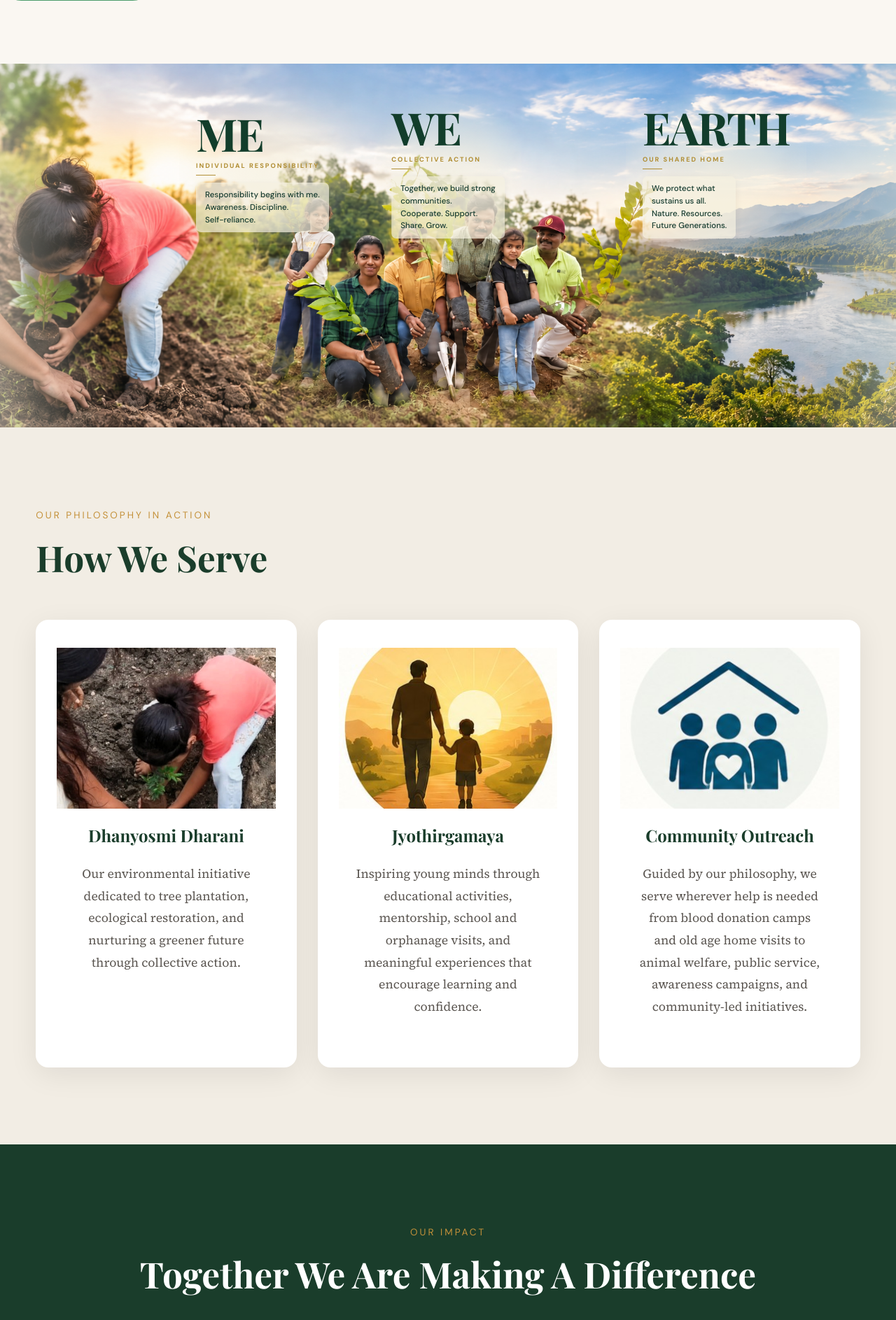
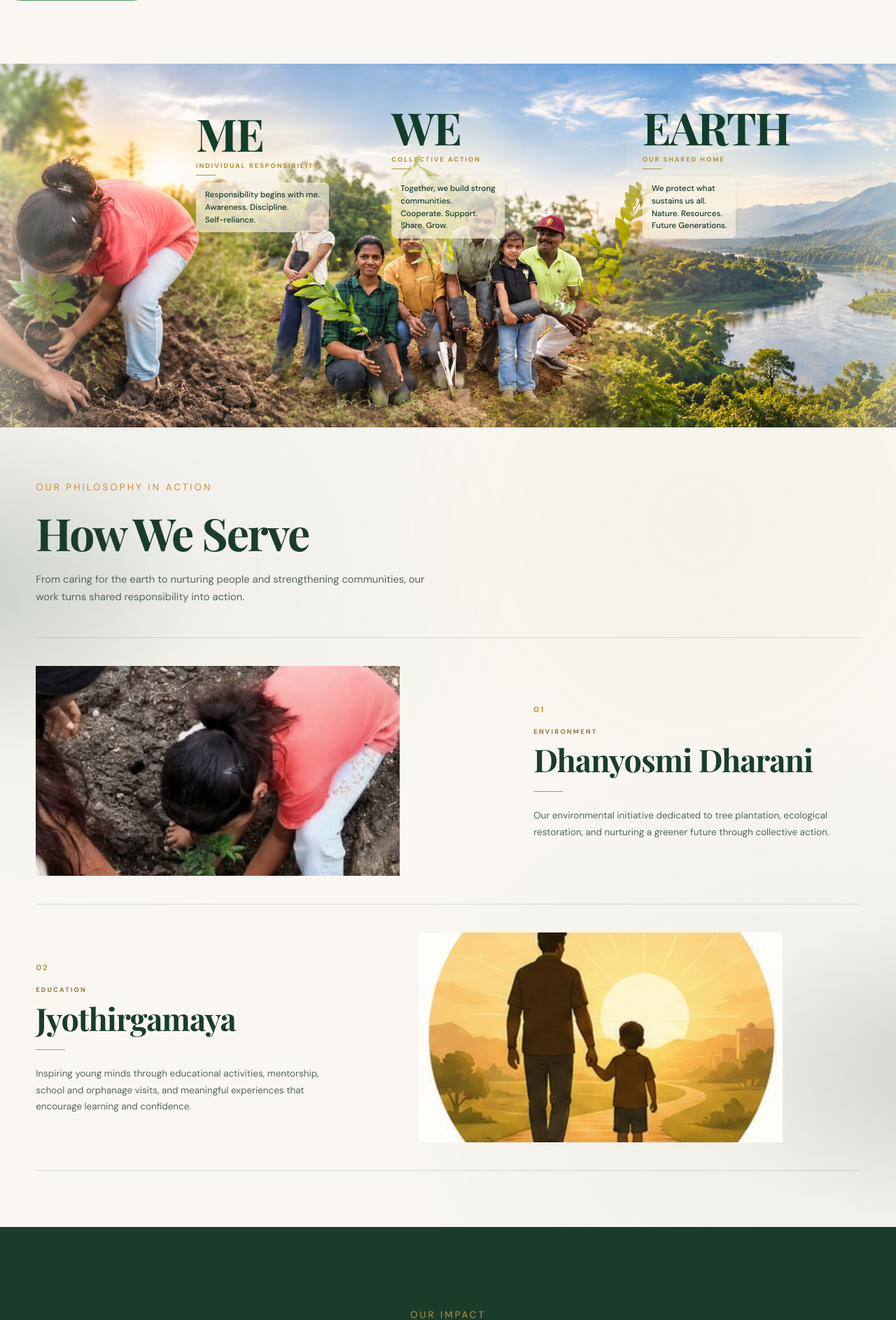
Before and after one commit to imakarshv/vasudhaiva-kutumbakam-platform, a FastAPI app: page / in a window 1280 px wide. Shown: the part 1253-3140 px from the top of the page at 70% size. Run offline with FastAPI, Linux system fonts and the light colour scheme.

Commit message:
Clean up homepage styles

```diff
--- a/app/static/css/home.css
+++ b/app/static/css/home.css
@@ -794,146 +750,305 @@
 }
 
 /* ==========================================
-   ABOUT
+   HOW WE SERVE
 ========================================== */
 
-.about-preview{
+.initiatives {
+    position: relative;
+    overflow: hidden;
 
-    background:white;
+    background:
+        radial-gradient(
+            ellipse at 8% 18%,
+            rgba(72, 105, 73, .08) 0%,
+            rgba(72, 105, 73, 0) 38%
+        ),
+        radial-gradient(
+            ellipse at 92% 82%,
+            rgba(72, 105, 73, .07) 0%,
+            rgba(72, 105, 73, 0) 40%
+        ),
+        radial-gradient(
+            ellipse at 78% 12%,
+            rgba(184, 163, 84, .06) 0%,
+            rgba(184, 163, 84, 0) 32%
+        ),
+        var(--cream);
 
+    padding: 70px 0 80px;
+}
+.initiatives::before {
+    content: "";
+    position: absolute;
+    inset: 0;
+
+    background:
+        radial-gradient(
+            ellipse 500px 350px at -5% 20%,
+            rgba(31, 72, 52, .18),
+            transparent 70%
+        ),
+        radial-gradient(
+            ellipse 450px 320px at 105% 80%,
+            rgba(31, 72, 52, .15),
+            transparent 70%
+        );
+
+    pointer-events: none;
 }
 
-.about-preview .container{
-
-    max-width:850px;
-
-    text-align:center;
-
+.initiatives .container {
+    position: relative;
+    z-index: 2;
 }
 
-.about-preview h2 em{
 
-    color:var(--leaf);
+/* ------------------------------------------
+   INTRO
+------------------------------------------ */
 
-    font-style:italic;
-
+.initiatives-heading {
+    max-width: 760px;
 }
 
-.about-text{
-
-    font-size:1.15rem;
-
-    line-height:1.9;
-
-    margin-bottom:28px;
-
+.initiatives-heading .section-label {
+    margin-bottom: 22px;
 }
 
-/* ==========================================
-   ANIMATION
-========================================== */
+.initiatives-heading h2 {
+    margin: 0;
 
-@keyframes scrollPulse{
+    color: var(--forest);
+    font-family: "Playfair Display", serif;
+    font-size: clamp(3.2rem, 5vw, 5rem);
+    font-weight: 700;
+    line-height: .95;
+    letter-spacing: -2px;
+}
 
-    0%{
+.initiatives-intro {
+    max-width: 590px;
+    margin: 24px 0 0;
 
-        opacity:.2;
+    color: #53665b;
+    font-family: "DM Sans", sans-serif;
+    font-size: .92rem;
+    line-height: 1.7;
+}
 
-        transform:translateY(0);
 
+/* ------------------------------------------
+   INITIATIVE STORIES
+------------------------------------------ */
+
+.initiative-list {
+    margin-top: 45px;
+}
+
+.initiative-story {
+    display: grid;
+    grid-template-columns: 1.15fr .85fr;
+    align-items: center;
+
+    gap: 80px;
+
+    padding: 40px 0;
+
+    border-top: 1px solid rgba(31, 72, 52, .16);
+}
+
+.initiative-story:last-child {
+    border-bottom: 1px solid rgba(31, 72, 52, .16);
+}
+
+
+/* ------------------------------------------
+   REVERSE SECOND STORY
+------------------------------------------ */
+
+.initiative-story-reverse {
+    grid-template-columns: .85fr 1.15fr;
+}
+
+.initiative-story-reverse .initiative-story-image {
+    order: 2;
+}
+
+.initiative-story-reverse .initiative-story-content {
+    order: 1;
+}
+
+
+/* ------------------------------------------
+   IMAGE
+------------------------------------------ */
+
+.initiative-story-image {
+    width: 100%;
+    max-width: 520px;
+    height: 300px;
+    overflow: hidden;
+}
+
+.initiative-story-image img {
+    width: 100%;
+    height: 100%;
+
+    display: block;
+
+    object-fit: cover;
+
+    filter: saturate(.92);
+
+    transition:
+        transform .8s ease,
+        filter .8s ease;
+}
+
+.initiative-story:hover img {
+    transform: scale(1.025);
+    filter: saturate(1);
+}
+
+
+/* ------------------------------------------
+   CONTENT
+------------------------------------------ */
+
+.initiative-story-content {
+    max-width: 470px;
+}
+.initiative-number {
+    display: block;
+    margin-bottom: 14px;
+    font-family: "DM Sans", sans-serif;
+    font-size: .7rem;
+    font-weight: 700;
+    letter-spacing: 2px;
+    color: var(--gold);
+}
+.initiative-category {
+    margin: 0 0 10px;
+
+    color: #8d7540;
+    font-family: "DM Sans", sans-serif;
+    font-size: .58rem;
+    font-weight: 700;
+    letter-spacing: 2.2px;
+}
+
+.initiative-story h3 {
+    margin: 0;
+
+    color: var(--forest);
+    font-family: "Playfair Display", serif;
+    font-size: clamp(2.2rem, 3.5vw, 3.5rem);
+    font-weight: 700;
+    line-height: 1;
+    letter-spacing: -1px;
+}
+
+
+/* ------------------------------------------
+   GOLD EDITORIAL LINE
+------------------------------------------ */
+
+.initiative-line {
+    width: 42px;
+    height: 1px;
+
+    margin: 22px 0;
+
+    background: var(--gold);
+}
+
+
+/* ------------------------------------------
+   DESCRIPTION
+------------------------------------------ */
+
+.initiative-description {
+    max-width: 430px;
+
+    margin: 0;
+
+    color: #53665b;
+    font-family: "DM Sans", sans-serif;
+    font-size: .84rem;
+    line-height: 1.75;
+}
+
+
+/* ------------------------------------------
+   TABLET
+------------------------------------------ */
+
+@media (max-width: 900px) {
+
+    .initiatives {
+        padding: 90px 0 100px;
     }
 
-    50%{
-
-        opacity:1;
-
-        transform:translateY(10px);
-
+    .initiative-story,
+    .initiative-story-reverse {
+        grid-template-columns: 1fr 1fr;
+        gap: 40px;
     }
 
-    100%{
-
-        opacity:.2;
-
-        transform:translateY(0);
-
+    .initiative-story-image,
+    .initiative-story-reverse .initiative-story-image {
+        order: initial;
+        height: 320px;
     }
 
 }
 
-/* ==========================================
-   INITIATIVES
-========================================== */
 
-.initiatives{
+/* ------------------------------------------
+   MOBILE
+------------------------------------------ */
 
-    background:var(--parchment);
+@media (max-width: 650px) {
+
+    .initiatives {
+        padding: 75px 0 85px;
+    }
+
+    .initiatives-heading h2 {
+        font-size: 3rem;
+    }
+
+    .initiative-list {
+        margin-top: 45px;
+    }
+
+    .initiative-story,
+    .initiative-story-reverse {
+        display: flex;
+        flex-direction: column;
+
+        gap: 28px;
+
+        padding: 45px 0;
+    }
+
+    .initiative-story-image,
+    .initiative-story-reverse .initiative-story-image {
+        order: initial;
+
+        width: 100%;
+        height: 280px;
+    }
+
+    .initiative-story-content {
+        max-width: 100%;
+    }
+
+    .initiative-story h3 {
+        font-size: 2.4rem;
+    }
 
 }
-
-.initiative-grid{
-
-    display:grid;
-
-    grid-template-columns:repeat(auto-fit,minmax(260px,1fr));
-
-    gap:30px;
-
-    margin-top:60px;
-
-}
-
-.initiative-card{
-
-    background:white;
-
-    border-radius:20px;
-
-    overflow:hidden;
-
-    box-shadow:var(--shadow);
-
-    transition:.35s;
-
-}
-.initiative-image{
-
-    width:100%;
-
-    height:230px;
-
-    object-fit:cover;
-
-    display:block;
-
-}
-
-.initiative-icon{
-
-    font-size:3rem;
-
-    margin-bottom:20px;
-
-}
-
-.initiative-card h3{
-
-    padding:25px 25px 10px;
-
-    margin:0;
-
-    color:var(--forest);
-
-}
-
-.initiative-card p{
-
-    padding:0 25px 30px;
-
-    margin:0;
-
-}
-
 /* ==========================================
    IMPACT
 ========================================== */
@@ -1174,15 +1144,10 @@
 ========================================== */
 
 .hero,
-.about-preview,
 .initiatives,
 .impact,
-.latest-events,
-.gallery-preview,
-.support-section{
-
+.gallery-preview {
     animation:fadeUp .8s ease;
-
 }
 
 @keyframes fadeUp{
--- a/app/templates/components/footer.html
+++ b/app/templates/components/footer.html
@@ -32,13 +32,13 @@
 
                 <li><a href="/">Home</a></li>
 
-                <li><a href="/about">About</a></li>
+                <li><a href="/about">Who We Are</a></li>
 
-                <li><a href="/work">Our Work</a></li>
+                <li><a href="/work">Our Ideas</a></li>
 
-                <li><a href="/events">Events</a></li>
+                <li><a href="/events">What We Do</a></li>
 
-                <li><a href="/gallery">Gallery</a></li>
+                <li><a href="/gallery">Stories</a></li>
 
                 <li><a href="/contact">Contact</a></li>
 
--- a/app/templates/components/navbar.html
+++ b/app/templates/components/navbar.html
@@ -22,13 +22,13 @@
 
                 <li><a href="/">Home</a></li>
 
-                <li><a href="/about">About</a></li>
+                <li><a href="/about">Who We Are</a></li>
 
-                <li><a href="/work">Our Work</a></li>
+                <li><a href="/work">Our Ideas</a></li>
 
-                <li><a href="/events">Events</a></li>
+                <li><a href="/events">What We Do</a></li>
 
-                <li><a href="/gallery">Gallery</a></li>
+                <li><a href="/gallery">Stories</a></li>
 
                 <li><a href="/contact">Contact</a></li>
 
--- a/app/templates/public/home.html
+++ b/app/templates/public/home.html
@@ -408,8 +408,6 @@ Home
         </p>
     </div>
 
-    <div class="mwe-arrow">→</div>
-
     <div class="mwe-content mwe-we-content">
         <h2>WE</h2>
         <span class="mwe-label">COLLECTIVE ACTION</span>
@@ -439,56 +437,78 @@ Home
 
     <div class="container">
 
-        <p class="section-label">
-            OUR PHILOSOPHY IN ACTION
-        </p>
+        <div class="initiatives-heading">
+            <p class="section-label">OUR PHILOSOPHY IN ACTION</p>
 
-        <h2>
-            How We Serve
-        </h2>
+            <h2>How We Serve</h2>
 
-        <div class="initiative-grid">
+            <p class="initiatives-intro">
+                From caring for the earth to nurturing people and strengthening
+                communities, our work turns shared responsibility into action.
+            </p>
+        </div>
 
-            <div class="initiative-card">
-                <img
-    src="{{ url_for('static', path='images/initiatives/dhanyosmi-dharani.jpg') }}"
-    alt="Dhanyosmi Dharani"
-    class="initiative-image">
-                <h3>Dhanyosmi Dharani</h3>
-                <p>
-                    Our environmental initiative dedicated to tree plantation,
-        ecological restoration, and nurturing a greener future
-        through collective action.
+        <div class="initiative-list">
 
-                </p>
+        <article class="initiative-story">
+
+            <div class="initiative-story-image">
+            <img
+                src="{{ url_for('static', path='images/initiatives/dhanyosmi-dharani.jpg') }}"
+                alt="Dhanyosmi Dharani">
             </div>
 
-            <div class="initiative-card">
-                <img
-    src="{{ url_for('static', path='images/initiatives/jyothirgamaya.jpg') }}"
-    alt="Jyothirgamaya"
-    class="initiative-image">
-                <h3>Jyothirgamaya</h3>
-                <p>
-                    Inspiring young minds through educational activities,
-        mentorship, school and orphanage visits, and meaningful
-        experiences that encourage learning and confidence.
-                </p>
+            <div class="initiative-story-content">
+
+            <span class="initiative-number">01</span>
+
+            <p class="initiative-category">
+                ENVIRONMENT
+            </p>
+
+            <h3>Dhanyosmi Dharani</h3>
+
+            <div class="initiative-line"></div>
+
+            <p class="initiative-description">
+                Our environmental initiative dedicated to tree
+                plantation, ecological restoration, and nurturing
+                a greener future through collective action.
+            </p>
+
             </div>
 
-            <div class="initiative-card">
-                <img
-    src="{{ url_for('static', path='images/initiatives/community-outreach.jpg') }}"
-    alt="Community Outreach"
-    class="initiative-image">
-                <h3>Community Outreach</h3>
-                <p>
-                    Guided by our philosophy, we serve wherever help is needed from blood donation camps and old age home visits to animal
-        welfare, public service, awareness campaigns, and community-led
-        initiatives.
-                </p>
+            </article>
+
+            <article class="initiative-story initiative-story-reverse">
+
+            <div class="initiative-story-image">
+            <img
+                src="{{ url_for('static', path='images/initiatives/jyothirgamaya.jpg') }}"
+                alt="Jyothirgamaya">
             </div>
 
+            <div class="initiative-story-content">
+
+            <span class="initiative-number">02</span>
+
+            <p class="initiative-category">
+                EDUCATION
+            </p>
+
+            <h3>Jyothirgamaya</h3>
+
+            <div class="initiative-line"></div>
+
+            <p class="initiative-description">
+                Inspiring young minds through educational activities,
+                mentorship, school and orphanage visits, and meaningful
+                experiences that encourage learning and confidence.
+            </p>
+
+            </div>
+
+            </article>
 
         </div>
 
```
Also changed, not shown: other parts of app/static/css/home.css (+1 -232 lines).
